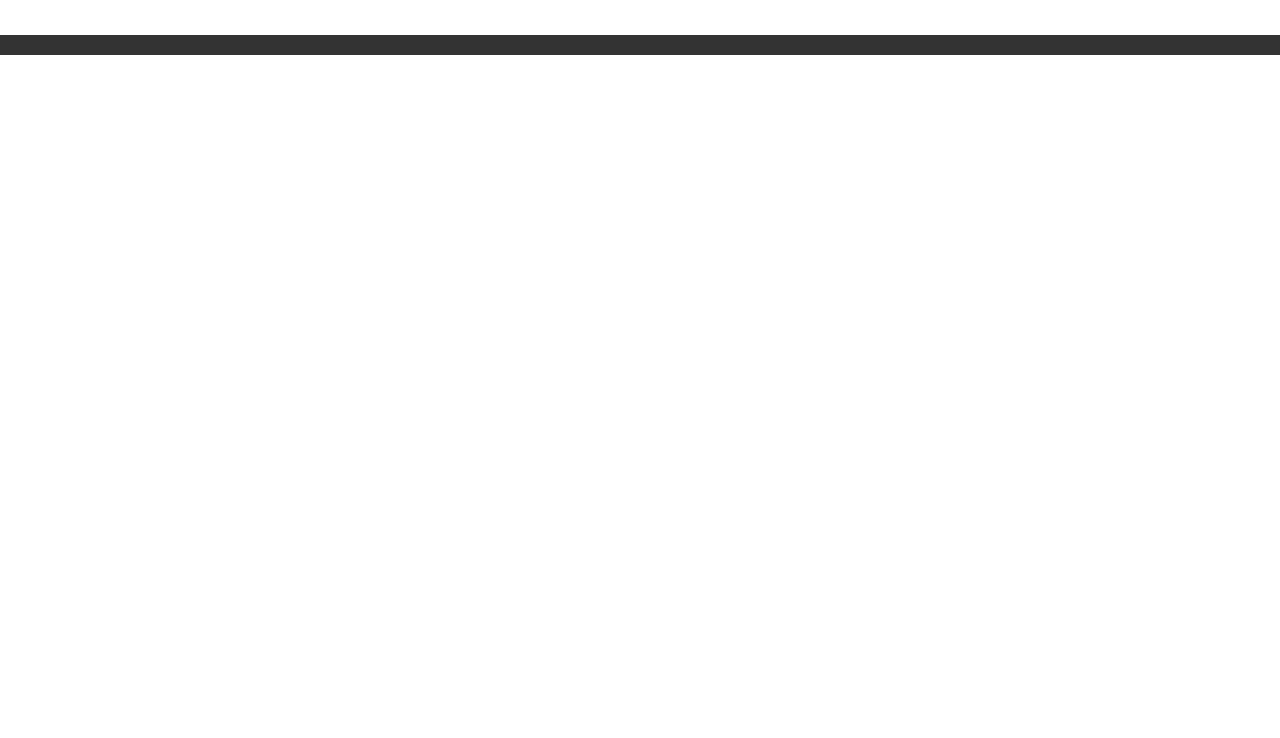
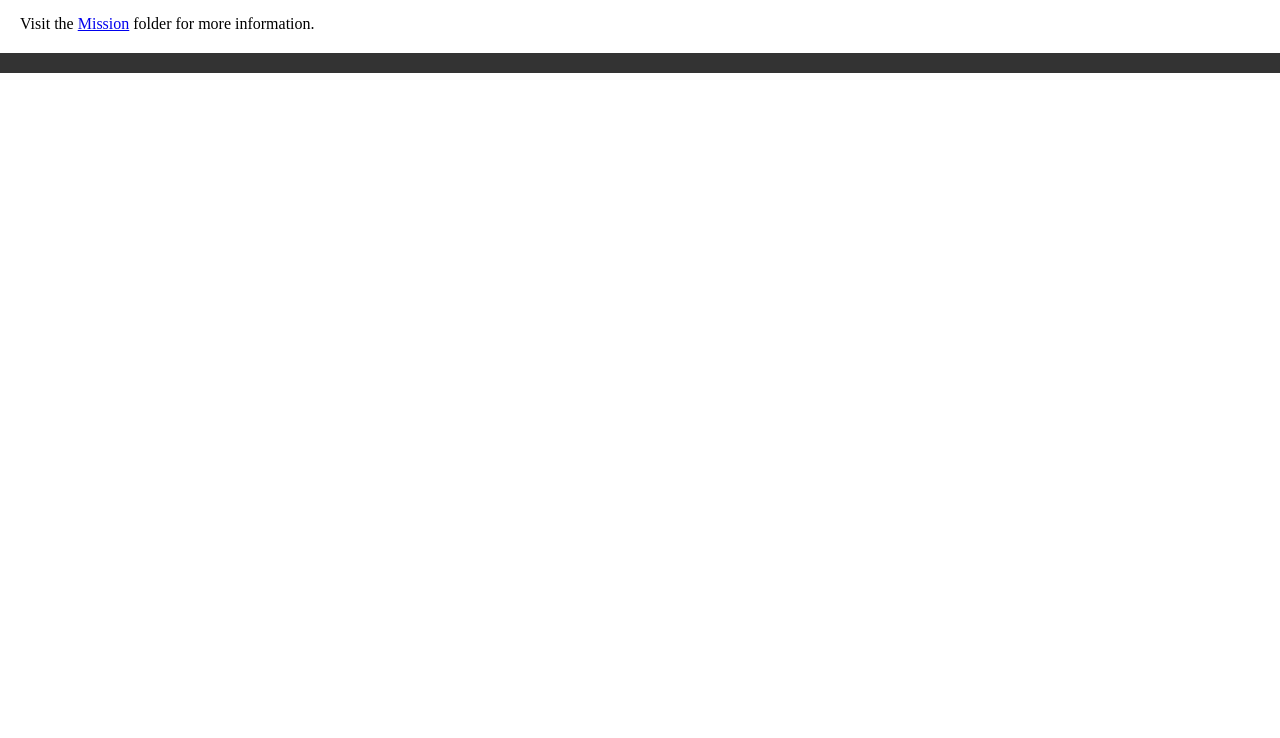
Before and after one commit to Powerjagger/wdd131-current_year-, a plain HTML site: page index.html in a window 1280 px wide. Shown: the part 62-800 px from the top of the page. Drawn offline with Linux system fonts and the light colour scheme.

Commit message:
added link

```diff
--- a/index.html
+++ b/index.html
@@ -14,6 +14,8 @@
         <h1>James Green: WDD 131 Portfolio</h1>
     </header>
     <main>
+        <p>Visit the <a href="mission/">Mission</a> folder for more information.</p>
+
         <!-- Your main content goes here -->
     </main>
     <footer>
```
